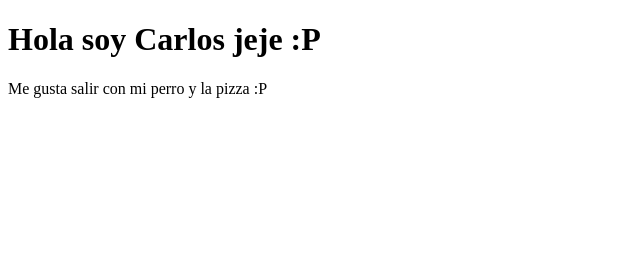
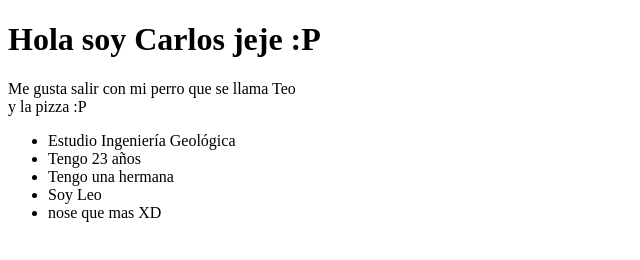
Before and after one commit to car-tucho/PrimerPagina, a plain HTML site: page index.html in a window 1280 px wide. Shown: the whole page, without its empty margins (0-640 px from the left). Drawn offline with Linux system fonts and the light colour scheme.

Commit message:
Agregue una lista

```diff
--- a/index.html
+++ b/index.html
@@ -7,5 +7,12 @@
 </head>
 <body>
     <h1>Hola soy Carlos jeje :P</h1>
-    <p>Me gusta salir con mi perro y la pizza :P</p>
+    <p>Me gusta salir con mi perro que se llama Teo <br> y la pizza :P</p>
+    <ul>
+        <li>Estudio Ingeniería Geológica</li>
+        <li>Tengo 23 años</li>
+        <li>Tengo una hermana</li>
+        <li>Soy Leo</li>
+        <li>nose que mas XD</li>
+    </ul>
 </html>
```
